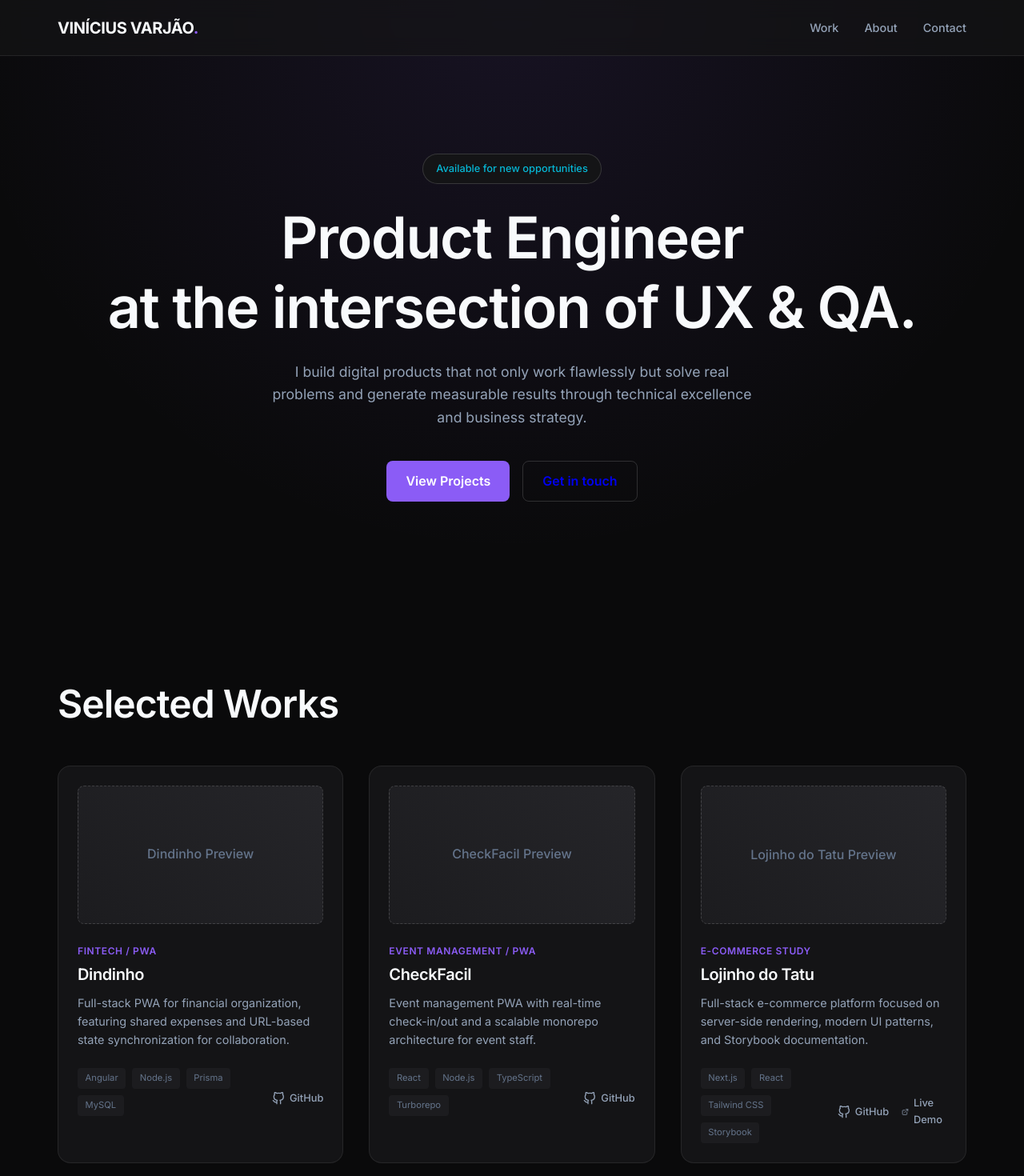
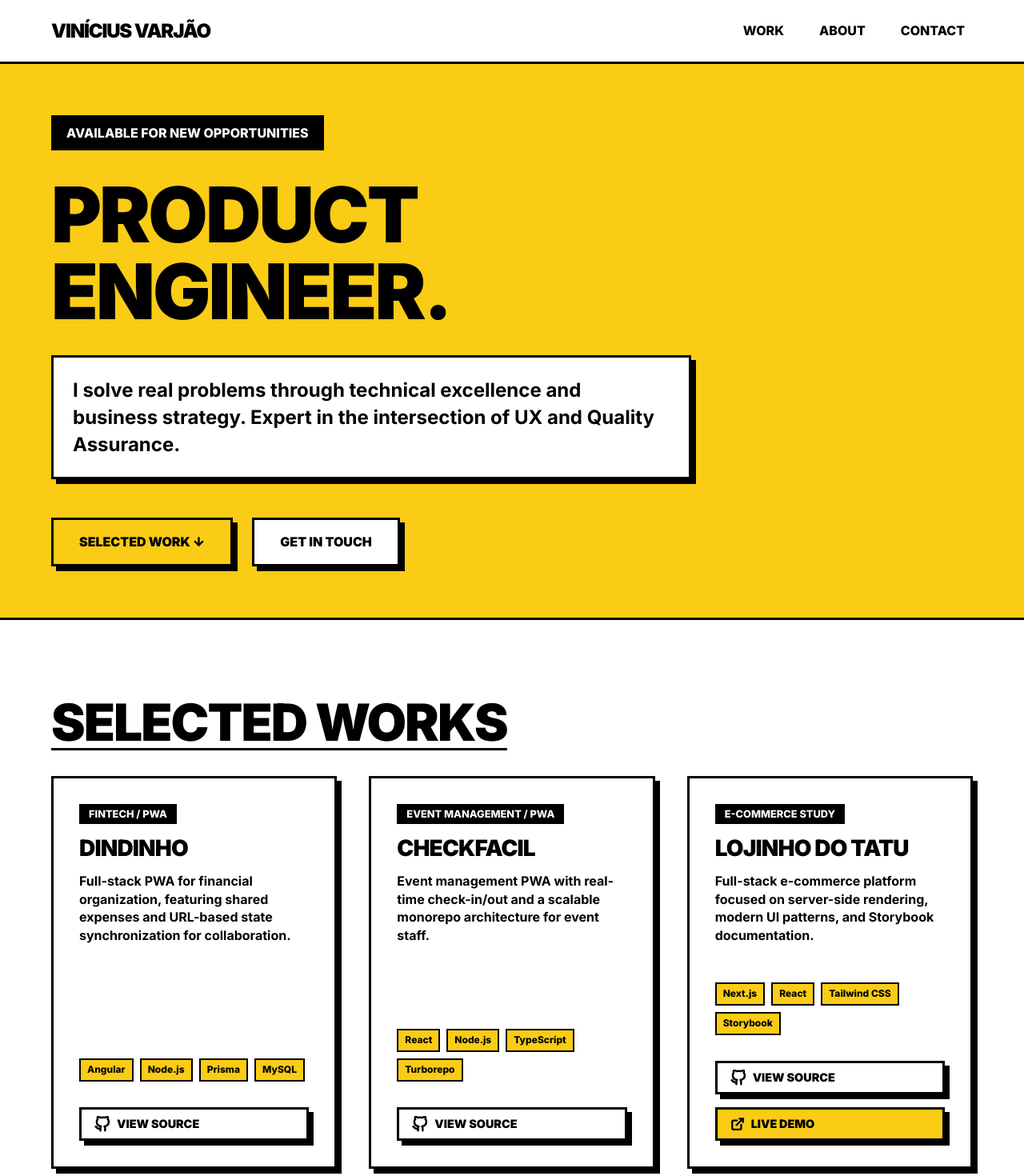
Before and after one commit to pwdbymoral/vinimvarjao-portfolio, a React (Vite) app: page / in a window 1280 px wide. Shown: the top 1470 px of the page at 80% size. Built offline with nearby package versions, Linux system fonts and the light colour scheme.

Commit message:
feat(ui): implement Neo-Brutalist design system and mobile-first layout

```diff
--- a/src/App.tsx
+++ b/src/App.tsx
@@ -3,16 +3,18 @@ import { useEffect, useState } from "react";
 const GitHubIcon = () => (
 	<svg
 		viewBox="0 0 24 24"
-		width="16"
-		height="16"
+		width="20"
+		height="20"
 		stroke="currentColor"
-		strokeWidth="2"
+		strokeWidth="3"
 		fill="none"
 		strokeLinecap="round"
 		strokeLinejoin="round"
-		style={{ verticalAlign: "middle", marginRight: "6px" }}
-		aria-hidden="true"
+		style={{ verticalAlign: "middle", marginRight: "8px" }}
+		role="img"
+		aria-label="GitHub Icon"
 	>
+		<title>GitHub Icon</title>
 		<path d="M9 19c-5 1.5-5-2.5-7-3m14 6v-3.87a3.37 3.37 0 0 0-.94-2.61c3.14-.35 6.44-1.54 6.44-7A5.44 5.44 0 0 0 20 4.77 5.07 5.07 0 0 0 19.91 1S18.73.65 16 2.48a13.38 13.38 0 0 0-7 0C6.27.65 5.09 1 5.09 1A5.07 5.07 0 0 0 5 4.77a5.44 5.44 0 0 0-1.5 3.78c0 5.42 3.3 6.61 6.44 7A3.37 3.37 0 0 0 9 18.13V22" />
 	</svg>
 );
@@ -20,16 +22,18 @@ const GitHubIcon = () => (
 const ExternalIcon = () => (
 	<svg
 		viewBox="0 0 24 24"
-		width="14"
-		height="14"
+		width="18"
+		height="18"
 		stroke="currentColor"
-		strokeWidth="2"
+		strokeWidth="3"
 		fill="none"
 		strokeLinecap="round"
 		strokeLinejoin="round"
-		style={{ verticalAlign: "middle", marginRight: "6px" }}
-		aria-hidden="true"
+		style={{ verticalAlign: "middle", marginRight: "8px" }}
+		role="img"
+		aria-label="External Link Icon"
 	>
+		<title>External Link Icon</title>
 		<path d="M18 13v6a2 2 0 0 1-2 2H5a2 2 0 0 1-2-2V8a2 2 0 0 1 2-2h6" />
 		<polyline points="15 3 21 3 21 9" />
 		<line x1="10" y1="14" x2="21" y2="3" />
@@ -44,7 +48,7 @@ const projects = [
 		description:
 			"Full-stack PWA for financial organization, featuring shared expenses and URL-based state synchronization for collaboration.",
 		tags: ["Angular", "Node.js", "Prisma", "MySQL"],
-		repoUrl: "https://github.com/pwdbymoral/dindinho",
+		repoUrl: "https://github.com/forjacorp/dindinho",
 	},
 	{
 		id: 2,
@@ -95,7 +99,7 @@ function App() {
 	const scrollToTop = () => {
 		window.scrollTo({
 			top: 0,
-			behavior: "smooth",
+			behavior: "auto",
 		});
 	};
 
@@ -105,13 +109,13 @@ function App() {
 				<div className="container header-content">
 					<div
 						style={{
-							fontSize: "1.25rem",
-							fontWeight: 700,
-							letterSpacing: "-0.02em",
+							fontSize: "1.5rem",
+							fontWeight: 900,
+							letterSpacing: "-0.05em",
+							textTransform: "uppercase",
 						}}
 					>
 						VINÍCIUS VARJÃO
-						<span style={{ color: "var(--accent-primary)" }}>.</span>
 					</div>
 					<nav>
 						<ul className="nav-links">
@@ -137,29 +141,27 @@ function App() {
 
 			<main>
 				<section className="hero">
-					<div className="container">
+					<div className="container" style={{ textAlign: "left" }}>
 						<span className="hero-tag">Available for new opportunities</span>
 						<h1 className="hero-title">
-							Product Engineer
-							<br />
-							at the intersection of UX & QA.
+							Product <br />
+							Engineer.
 						</h1>
-						<p className="hero-description">
-							I build digital products that not only work flawlessly but solve
-							real problems and generate measurable results through technical
-							excellence and business strategy.
-						</p>
+						<div className="hero-description">
+							I solve real problems through technical excellence and business
+							strategy. Expert in the intersection of UX and Quality Assurance.
+						</div>
 						<div
-							style={{ display: "flex", gap: "1rem", justifyContent: "center" }}
+							style={{
+								display: "flex",
+								gap: "1.5rem",
+								flexWrap: "wrap",
+							}}
 						>
 							<a href="#work" className="btn btn-primary">
-								View Projects
+								Selected Work ↓
 							</a>
-							<a
-								href="#contact"
-								className="btn"
-								style={{ border: "1px solid var(--border-highlight)" }}
-							>
+							<a href="#contact" className="btn">
 								Get in touch
 							</a>
 						</div>
@@ -168,31 +170,16 @@ function App() {
 
 				<section id="work" className="section">
 					<div className="container">
-						<h2 className="section-title">Selected Works</h2>
+						<h2>Selected Works</h2>
 						<div className="grid">
 							{projects.map((project) => (
 								<div key={project.id} className="card">
-									<div className="card-image-placeholder">
-										<span>{project.title} Preview</span>
-									</div>
 									<div className="card-category">{project.category}</div>
 									<h3 className="card-title">{project.title}</h3>
-									<p
-										style={{
-											color: "var(--text-secondary)",
-											fontSize: "0.9rem",
-										}}
-									>
+									<p style={{ fontWeight: 600, marginBottom: "1.5rem" }}>
 										{project.description}
 									</p>
 									<div className="card-footer">
-										<div
-											style={{
-												display: "flex",
-												gap: "0.5rem",
-												flexWrap: "wrap",
-											}}
-										>
 										{project.tags.map((tag) => (
 											<span key={tag} className="tag">
 												{tag}
@@ -201,42 +188,40 @@ function App() {
 									</div>
 									<div
 										style={{
-												marginTop: "1rem",
+											marginTop: "2rem",
 											display: "flex",
+											flexDirection: "column",
 											gap: "1rem",
 										}}
 									>
 										<a
 											href={project.repoUrl}
-												className="nav-link"
-												style={{
-													fontSize: "0.8rem",
-													display: "flex",
-													alignItems: "center",
-												}}
+											className="btn"
+											style={{ padding: "0.5rem 1rem", fontSize: "0.9rem" }}
 											target="_blank"
 											rel="noopener noreferrer"
+											aria-label={`View source code for ${project.title} on GitHub (opens in a new tab)`}
 										>
 											<GitHubIcon />
-												GitHub
+											View Source
 										</a>
 										{project.liveUrl && (
 											<a
 												href={project.liveUrl}
-													className="nav-link"
+												className="btn"
 												style={{
-														fontSize: "0.8rem",
-														display: "flex",
-														alignItems: "center",
+													padding: "0.5rem 1rem",
+													fontSize: "0.9rem",
+													background: "var(--accent-primary)",
 												}}
 												target="_blank"
 												rel="noopener noreferrer"
+												aria-label={`View live demo of ${project.title} (opens in a new tab)`}
 											>
 												<ExternalIcon />
 												Live Demo
 											</a>
 										)}
-										</div>
 									</div>
 								</div>
 							))}
@@ -248,48 +233,102 @@ function App() {
 					id="about"
 					className="section"
 					style={{
-						background: "var(--bg-secondary)",
-						borderBlock: "1px solid var(--border-subtle)",
+						background: "var(--accent-primary)",
+						borderTop: "var(--border-main)",
 					}}
 				>
+					<div className="container">
+						<h2>The Approach</h2>
 						<div
-						className="container"
-						style={{ textAlign: "center", maxWidth: "800px" }}
+							style={{
+								background: "#ffffff",
+								border: "var(--border-main)",
+								boxShadow: "var(--shadow-main)",
+								padding: "2rem",
+								maxWidth: "800px",
+							}}
 						>
-						<h2 style={{ marginBottom: "1.5rem" }}>The Approach</h2>
-						<p style={{ color: "var(--text-secondary)", fontSize: "1.1rem" }}>
-							I believe in building software that is not only functional but
-							also a joy to use. By connecting code to business strategy and
-							understanding the user journey from acquisition to final
-							interaction, I create solutions that scale and provide real value.
+							<p
+								style={{
+									fontSize: "1.5rem",
+									fontWeight: 800,
+									lineHeight: 1.2,
+								}}
+							>
+								I build software that doesn't just work—it scales and solves. By
+								connecting code to strategy and UX, I ensure every line delivers
+								real business value.
 							</p>
+						</div>
+					</div>
+				</section>
+
+				<section id="contact" className="section">
+					<div className="container">
+						<h2>Connect</h2>
+						<div className="grid">
+							<a
+								href="https://github.com/pwdbymoral"
+								className="btn"
+								target="_blank"
+								rel="noopener noreferrer"
+								aria-label="Visit my GitHub profile (opens in a new tab)"
+							>
+								<GitHubIcon />
+								GitHub Profile
+							</a>
+							<a
+								href="https://linkedin.com/in/vinmvarjao"
+								className="btn"
+								target="_blank"
+								rel="noopener noreferrer"
+								aria-label="Connect with me on LinkedIn (opens in a new tab)"
+							>
+								LinkedIn
+							</a>
+						</div>
 					</div>
 				</section>
 			</main>
 
 			<footer className="footer">
 				<div className="container">
-					<p>&copy; 2026 Designed & Built with React 19 & Vite 8</p>
+					<ul className="nav-links">
+						<li>
+							<a href="#work" className="nav-link">
+								Work
+							</a>
+						</li>
+						<li>
+							<a href="#about" className="nav-link">
+								About
+							</a>
+						</li>
+						<li>
+							<a href="#contact" className="nav-link">
+								Contact
+							</a>
+						</li>
+					</ul>
 					<div
 						style={{
-							marginTop: "1rem",
+							marginTop: "2rem",
 							display: "flex",
 							gap: "1.5rem",
 							justifyContent: "center",
+							marginBottom: "2rem",
 						}}
 					>
-						<a
-							href="https://github.com/pwdbymoral"
-							className="nav-link"
-							style={{ display: "flex", alignItems: "center" }}
-						>
-							<GitHubIcon />
+						<a href="https://github.com/pwdbymoral" className="nav-link">
 							GitHub
 						</a>
 						<a href="https://linkedin.com/in/vinmvarjao" className="nav-link">
 							LinkedIn
 						</a>
 					</div>
+					<p style={{ fontWeight: 800, textTransform: "uppercase" }}>
+						&copy; 2026 Developed with Product Engineering mindset
+					</p>
 				</div>
 			</footer>
 
--- a/src/index.css
+++ b/src/index.css
@@ -1,28 +1,21 @@
-@import url("https://fonts.googleapis.com/css2?family=Inter:wght@300;400;500;600;700&display=swap");
+@import url("https://fonts.googleapis.com/css2?family=Inter:wght@400;700;800;900&display=swap");
 
 :root {
 	--font-main: "Inter", system-ui, -apple-system, sans-serif;
 
-	/* Colors - Premium Dark Palette */
-	--bg-primary: #0a0a0b;
-	--bg-secondary: #141416;
-	--bg-tertiary: #1c1c1f;
+	/* Colors - Neo-Brutalist Palette */
+	--bg-primary: #ffffff;
+	--bg-secondary: #f3f4f6;
+	--accent-primary: #facc15; /* Vibrant Yellow */
+	--text-primary: #000000;
+	--text-secondary: #000000;
 
-	--text-primary: #f8fafc;
-	--text-secondary: #94a3b8;
-	--text-muted: #64748b;
+	--border-width: 0.1875rem;
+	--border-main: var(--border-width) solid #000000;
+	--shadow-main: 0.375rem 0.375rem 0px 0px #000000;
+	--shadow-hover: 0.625rem 0.625rem 0px 0px #000000;
 
-	--accent-primary: #8b5cf6; /* Violet */
-	--accent-secondary: #06b6d4; /* Cyan */
-
-	--border-subtle: rgba(255, 255, 255, 0.08);
-	--border-highlight: rgba(255, 255, 255, 0.15);
-
-	--glass-bg: rgba(20, 20, 22, 0.7);
-	--glass-border: rgba(255, 255, 255, 0.1);
-	--glass-blur: 12px;
-
-	--transition-smooth: all 0.3s cubic-bezier(0.4, 0, 0.2, 1);
+	--transition-fast: 0.1s ease;
 }
 
 * {
@@ -35,57 +28,47 @@ body {
 	font-family: var(--font-main);
 	background-color: var(--bg-primary);
 	color: var(--text-primary);
-	line-height: 1.6;
+	line-height: 1.4;
 	-webkit-font-smoothing: antialiased;
-	-moz-osx-font-smoothing: grayscale;
 	overflow-x: hidden;
 }
 
 #root {
 	display: flex;
 	flex-direction: column;
-	min-height: 100vh;
+	min-height: 100vh; /* Fallback */
+	min-height: 100dvh;
 }
 
-/* Layout Containers */
 .container {
 	max-width: 1200px;
 	margin: 0 auto;
-	padding: 0 2rem;
+	padding: 0 1.5rem;
 }
 
 /* Typography */
-h1,
-h2,
-h3,
-h4 {
-	font-weight: 600;
-	letter-spacing: -0.02em;
-	line-height: 1.2;
+h1, h2, h3, h4 {
+	font-weight: 900;
+	text-transform: uppercase;
+	line-height: 1;
+	letter-spacing: -0.03em;
 }
 
-h1 {
-	font-size: clamp(2.5rem, 8vw, 4.5rem);
-}
-h2 {
-	font-size: clamp(2rem, 5vw, 3rem);
-}
+h1 { font-size: clamp(3rem, 12vw, 6rem); }
+h2 { font-size: clamp(2rem, 8vw, 4rem); border-bottom: var(--border-main); display: inline-block; margin-bottom: 2rem; }
+h3 { font-size: 1.75rem; }
 
-/* Components */
+/* Layout Components */
 
-/* Glass Header */
 .header {
-	position: fixed;
-	top: 0;
-	width: 100%;
-	z-index: 100;
-	background: var(--glass-bg);
-	backdrop-filter: blur(var(--glass-blur));
-	-webkit-backdrop-filter: blur(var(--glass-blur));
-	border-bottom: 1px solid var(--border-subtle);
-	height: 70px;
+	background: var(--bg-primary);
+	border-bottom: var(--border-main);
+	height: 5rem;
 	display: flex;
 	align-items: center;
+	position: sticky;
+	top: 0;
+	z-index: 100;
 }
 
 .header-content {
@@ -97,57 +80,56 @@ h2 {
 
 .nav-links {
 	display: flex;
-	gap: 2rem;
+	gap: 1.5rem;
 	list-style: none;
 }
 
 .nav-link {
-	color: var(--text-secondary);
+	color: var(--text-primary);
 	text-decoration: none;
-	font-weight: 500;
-	font-size: 0.9rem;
-	transition: var(--transition-smooth);
+	font-weight: 800;
+	text-transform: uppercase;
+	padding: 0.5rem;
+	border: 2px solid transparent;
+	transition: var(--transition-fast);
 }
 
 .nav-link:hover {
-	color: var(--accent-primary);
+	background: var(--accent-primary);
+	border: 2px solid #000000;
 }
 
 /* Hero Section */
 .hero {
-	padding: 12rem 0 8rem;
-	text-align: center;
-	background: radial-gradient(
-		circle at top center,
-		rgba(139, 92, 246, 0.1) 0%,
-		transparent 70%
-	);
+	padding: 4rem 0;
+	background: var(--accent-primary);
+	border-bottom: var(--border-main);
 }
 
 .hero-tag {
 	display: inline-block;
 	padding: 0.5rem 1rem;
-	background: var(--bg-secondary);
-	border: 1px solid var(--border-highlight);
-	border-radius: 99px;
-	font-size: 0.8rem;
-	font-weight: 500;
-	color: var(--accent-secondary);
-	margin-bottom: 1.5rem;
-	animation: fadeInUp 0.6s ease-out;
+	background: #000000;
+	color: #ffffff;
+	font-weight: 800;
+	text-transform: uppercase;
+	margin-bottom: 2rem;
+	border: var(--border-main);
 }
 
 .hero-title {
-	margin-bottom: 1.5rem;
-	animation: fadeInUp 0.8s ease-out;
+	margin-bottom: 2rem;
 }
 
 .hero-description {
-	max-width: 600px;
-	margin: 0 auto 2.5rem;
-	color: var(--text-secondary);
-	font-size: 1.1rem;
-	animation: fadeInUp 1s ease-out;
+	max-width: 800px;
+	font-size: 1.5rem;
+	font-weight: 700;
+	background: #ffffff;
+	padding: 1.5rem;
+	border: var(--border-main);
+	box-shadow: var(--shadow-main);
+	margin-bottom: 3rem;
 }
 
 /* Grids & Cards */
@@ -155,149 +137,144 @@ h2 {
 	padding: 6rem 0;
 }
 
-.section-title {
-	margin-bottom: 3rem;
-	text-align: left;
-}
-
 .grid {
 	display: grid;
-	grid-template-columns: repeat(auto-fill, minmax(350px, 1fr));
-	gap: 2rem;
+	grid-template-columns: repeat(auto-fill, minmax(18rem, 1fr));
+	gap: 2.5rem;
 }
 
 .card {
-	background: var(--bg-secondary);
-	border: 1px solid var(--border-subtle);
-	border-radius: 16px;
-	padding: 1.5rem;
-	transition: var(--transition-smooth);
-	cursor: pointer;
-	position: relative;
-	overflow: hidden;
+	background: #ffffff;
+	border: var(--border-main);
+	box-shadow: var(--shadow-main);
+	padding: 2rem;
+	transition: var(--transition-fast);
+	display: flex;
+	flex-direction: column;
 }
 
 .card:hover {
-	transform: translateY(-8px);
-	border-color: var(--border-highlight);
-	background: var(--bg-tertiary);
-	box-shadow: 0 20px 40px rgba(0, 0, 0, 0.4);
-}
-
-.card-image-placeholder {
-	width: 100%;
-	aspect-ratio: 16 / 9;
-	background: linear-gradient(45deg, var(--bg-tertiary), #252529);
-	border-radius: 8px;
-	margin-bottom: 1.5rem;
-	display: flex;
-	align-items: center;
-	justify-content: center;
-	color: var(--text-muted);
-	font-weight: 500;
-	border: 1px dashed var(--border-highlight);
+	transform: translate(-4px, -4px);
+	box-shadow: var(--shadow-hover);
 }
 
 .card-category {
-	font-size: 0.75rem;
-	font-weight: 600;
+	background: #000000;
+	color: #ffffff;
+	display: inline-block;
+	padding: 0.25rem 0.75rem;
+	font-weight: 800;
 	text-transform: uppercase;
-	color: var(--accent-primary);
-	margin-bottom: 0.5rem;
-	letter-spacing: 0.05em;
+	font-size: 0.8rem;
+	align-self: flex-start;
+	margin-bottom: 1rem;
 }
 
 .card-title {
-	font-size: 1.25rem;
-	margin-bottom: 0.75rem;
+	margin-bottom: 1rem;
 }
 
 .card-footer {
-	margin-top: 1.5rem;
+	margin-top: auto;
+	padding-top: 1.5rem;
 	display: flex;
-	gap: 0.75rem;
+	flex-wrap: wrap;
+	gap: 0.5rem;
 }
 
 .tag {
-	font-size: 0.7rem;
-	padding: 0.25rem 0.6rem;
-	background: var(--bg-tertiary);
-	border-radius: 4px;
-	color: var(--text-muted);
+	font-weight: 800;
+	font-size: 0.75rem;
+	padding: 0.25rem 0.5rem;
+	background: var(--accent-primary);
+	border: 2px solid #000000;
 }
 
 /* Buttons */
 .btn {
 	display: inline-flex;
 	align-items: center;
-	padding: 0.75rem 1.5rem;
-	border-radius: 8px;
-	font-weight: 600;
+	padding: 1rem 2rem;
+	background: #ffffff;
+	color: #000000;
+	border: var(--border-main);
+	box-shadow: var(--shadow-main);
+	font-weight: 900;
+	text-transform: uppercase;
 	text-decoration: none;
-	transition: var(--transition-smooth);
 	cursor: pointer;
-	border: none;
+	transition: var(--transition-fast);
+}
+
+.btn:hover {
+	background: var(--accent-primary);
+	transform: translate(-4px, -4px);
+	box-shadow: var(--shadow-hover);
 }
 
 .btn-primary {
 	background: var(--accent-primary);
-	color: white;
 }
 
 .btn-primary:hover {
-	background: #7c3aed;
-	box-shadow: 0 0 20px rgba(139, 92, 246, 0.4);
+	background: #000000;
+	color: #ffffff;
 }
 
 /* Footer */
 .footer {
 	padding: 4rem 0;
-	border-top: 1px solid var(--border-subtle);
-	color: var(--text-muted);
+	padding-bottom: calc(4rem + env(safe-area-inset-bottom));
+	background: #000000;
+	color: #ffffff;
 	text-align: center;
 }
 
-/* Animations */
-@keyframes fadeInUp {
-	from {
-		opacity: 0;
-		transform: translateY(20px);
-	}
-	to {
-		opacity: 1;
-		transform: translateY(0);
-	}
+.footer .nav-links {
+	justify-content: center;
+	margin-bottom: 2rem;
 }
 
-@media (max-width: 768px) {
-	.grid {
-		grid-template-columns: 1fr;
-	}
+.footer .nav-link {
+	color: #ffffff;
 }
 
-/* Scroll to Top Button */
+.footer .nav-link:hover {
+	color: #000000;
+	background: var(--accent-primary);
+	border-color: #000000;
+}
+
+/* Scroll to Top */
 .scroll-to-top {
 	position: fixed;
 	bottom: 2rem;
 	right: 2rem;
-	width: 3rem;
-	height: 3rem;
-	border-radius: 50%;
+	width: 4rem;
+	height: 4rem;
 	background: var(--accent-primary);
-	color: white;
-	border: none;
-	font-size: 1.5rem;
+	border: var(--border-main);
+	box-shadow: 0.25rem 0.25rem 0px 0px #000000;
+	font-size: 2rem;
+	font-weight: 900;
 	cursor: pointer;
-	box-shadow: 0 4px 12px rgba(0, 0, 0, 0.3);
-	transition: var(--transition-smooth);
+	z-index: 1000;
 	display: flex;
 	align-items: center;
 	justify-content: center;
-	z-index: 1000;
-	animation: fadeInUp 0.4s ease-out;
 }
 
 .scroll-to-top:hover {
-	transform: scale(1.1) translateY(-4px);
-	box-shadow: 0 6px 16px rgba(139, 92, 246, 0.4);
+	transform: translate(-0.125rem, -0.125rem);
+	box-shadow: 0.375rem 0.375rem 0px 0px #000000;
 }
+
+/* Responsive */
+@media (max-width: 768px) {
+	.header { height: auto; padding: 1.5rem 0; }
+	.header-content { flex-direction: column; gap: 1.5rem; }
+	.hero { padding: 3rem 0; }
+	.hero-title { font-size: 3.5rem; }
+	.hero-description { font-size: 1.25rem; font-weight: 600; padding: 1rem; }
+	.btn { width: 100%; justify-content: center; }
+}
```
Lines whose indentation alone changed are shown as unchanged.
